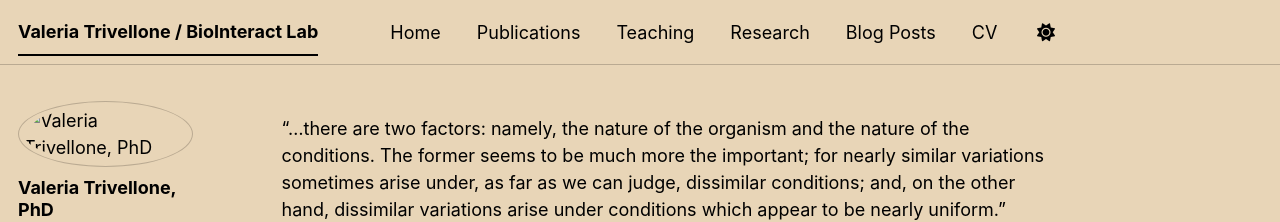
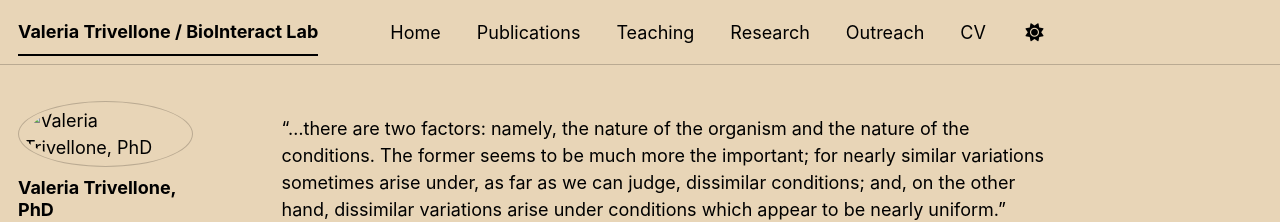
Before and after one commit to valeriatrivellone/valeriatrivellone.github.io, a Jekyll site: the page built from _pages/about.md, in a window 1280 px wide. Shown: the top 222 px of the page. Built offline with Jekyll 4.4.1, drawn with Linux system fonts in a browser that asks for light colours; some web fonts are replaced; a script bundle is joined from its source files by our own code; library files that are not in the unit come from our copies; a file with an impossible date is left out.

Commit message:
Update navigation.yml

```diff
--- a/_data/navigation.yml
+++ b/_data/navigation.yml
@@ -16,7 +16,7 @@ main:
     url: /teaching/
   - title: "Research"
     url: /portfolio/
-  - title: "Blog Posts"
+  - title: "Outreach"
     url: /year-archive/
   - title: "CV"
     url: /cv/
```
